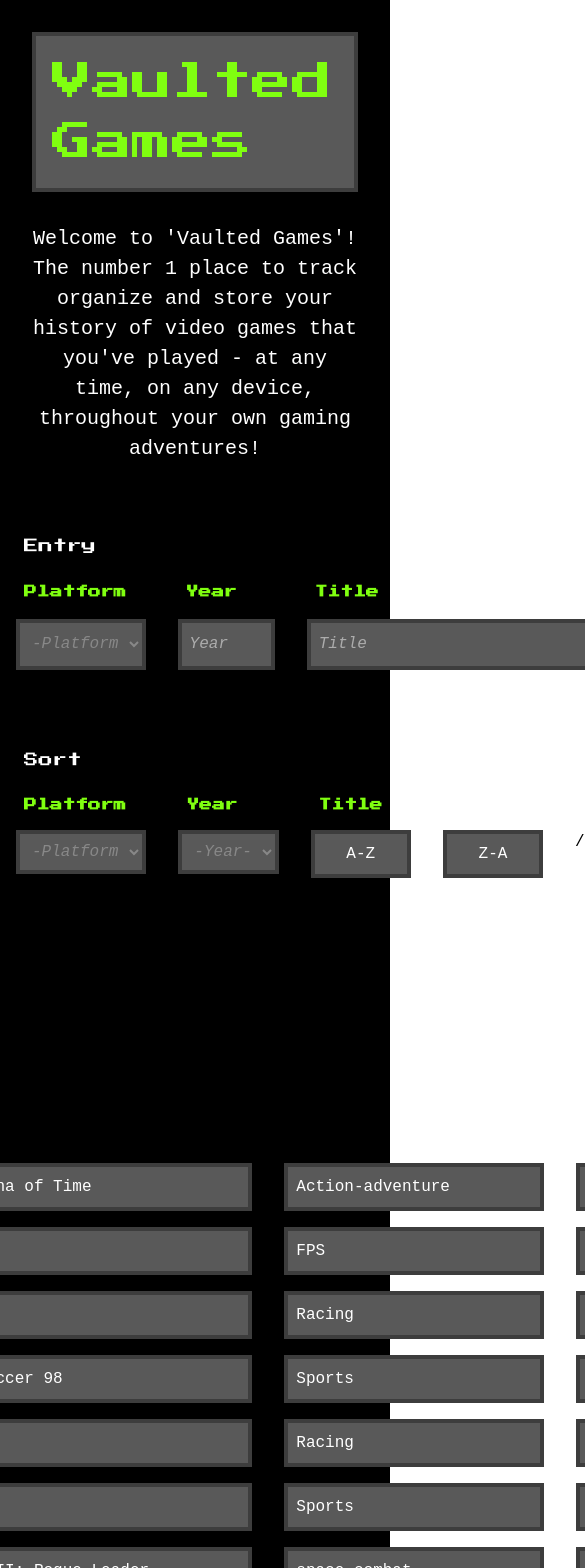
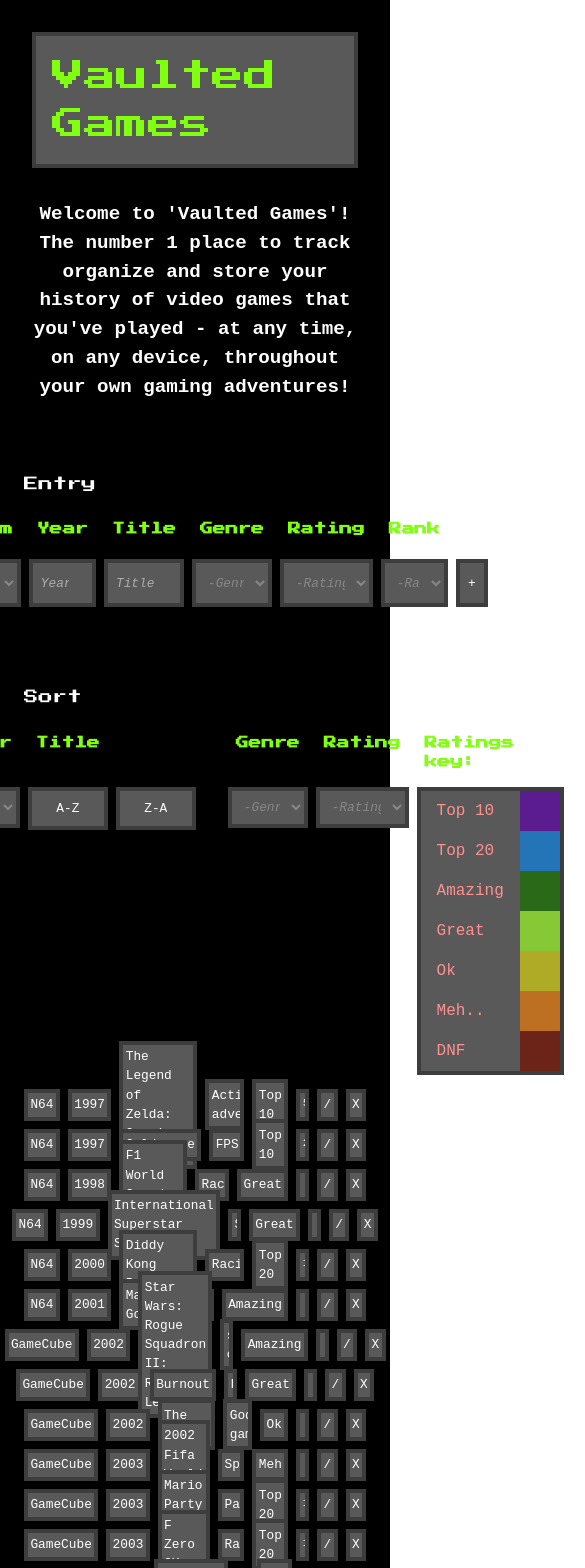
Before and after one commit to Acemeistre/vaulted-games, a React (Vite) app: page / in a window 390 px wide. Shown: the top 1568 px of the page, 585 px wide, since content can reach past the window. Built offline with nearby package versions, Linux system fonts and the light colour scheme.

Commit message:
Added responsive media queries to app - part 1

```diff
--- a/src/Components/EntryBar/EntryBar.css
+++ b/src/Components/EntryBar/EntryBar.css
@@ -1,8 +1,17 @@
+.section-wrapper {
+  width: 100%;
+  max-width: 96rem;
+  margin: 0 auto;
+  padding: 1.5rem;
+  position: relative;
+}
+
 .entry-bar_container {
     justify-content: center;
     justify-self: center;
     display: grid;
-    width: 96rem;
+    width: 100%;
+    max-width: 96rem;
     height: 8rem;
     column-gap: 2rem;
     grid-template-columns: 2fr 1.5fr 8fr 4fr 2fr 2fr .75fr;
@@ -34,3 +43,15 @@ select, input, button {
 select, input {
     font-style: italic;
 }
+
+@media (max-width: 1600px) {
+   select, input, button {
+     font-size: .8rem;
+   }
+}
+
+@media (max-width: 1120px) {
+    .entry-bar_container {
+        column-gap: .5rem;
+    }
+}
--- a/src/Components/EntryBar/EntryBar.jsx
+++ b/src/Components/EntryBar/EntryBar.jsx
@@ -60,7 +60,7 @@ function EntryBar ({platforms, genres, selectedPlatform, year, title, selectedGe
             <option value="Amazing">Amazing</option>
             <option value="Great">Great</option>
             <option value="Ok">Ok</option>
-            <option value="Forgettable">Forgettable</option>
+            <option value="Meh">Forgettable</option>
             <option value="DNF">DNF</option>
         </select>
 
--- a/src/Components/GameList/GameList.css
+++ b/src/Components/GameList/GameList.css
@@ -1,6 +1,11 @@
-.game-list__wrapper {
+.games-list__wrapper {
     display: flex;
+    flex-direction: column;
     margin-bottom: 18rem;
+    max-width: 96rem;
+    width: 100%;
+    margin: 0 auto;
+    padding: 0 1.5rem;
 }
 
 .no-results {
@@ -8,3 +13,9 @@
     margin: 2rem auto;
     text-align: center;
 }
+
+@media (max-width: 1120px) {
+    .games-list__wrapper {
+        padding: 0 .5rem;
+    }
+}
--- a/src/Components/GameList/GameRow/GameRow.css
+++ b/src/Components/GameList/GameRow/GameRow.css
@@ -1,8 +1,7 @@
 .game-row {
     justify-content: center;
-    justify-self: center;
     display: grid;
-    width: 96rem;
+    width: 100%;
     height: 4rem;
     column-gap: 2rem;
     grid-template-columns: 2fr 1.5fr 8fr 4fr 2fr .75fr .75fr .75fr;
@@ -21,7 +20,6 @@
     color: white;
     border: 4px solid #3D3D3D;
     padding: 0.5rem;
-    width: 100%;
 }
 
 .game__genre {
@@ -30,4 +28,42 @@
 
 .game__rank {
     text-align: center;
+    text-justify: center;
 }
+
+@media (max-width: 1600px) {
+    .game__platform,
+    .game__year,
+    .game__title,
+    .game__genre,
+    .game__rating,
+    .game__rank,
+    .game__edit,
+    .game__remove  {
+     font-size: .8rem;
+   }
+   .game__rank {
+    overflow: hidden;
+    font-size: .7rem;
+   }
+}
+
+@media (max-width: 1120px) {
+    .game-row {
+        height: 2.5rem;
+        align-items: center;
+        column-gap: 0.5rem;
+        padding: 0.25rem 1rem;
+    }
+    .game__platform,
+    .game__year,
+    .game__title,
+    .game__genre,
+    .game__rating,
+    .game__rank,
+    .game__edit,
+    .game__remove {
+        min-height: 2rem;
+        padding: 0.15rem;
+    }
+}
--- a/src/Components/GameList/GameRow/GameRow.jsx
+++ b/src/Components/GameList/GameRow/GameRow.jsx
@@ -71,7 +71,7 @@ function GameRow ({platforms, genres, game, removeGame, editingId, setEditingId,
             <option value="Amazing">Amazing</option>
             <option value="Great">Great</option>
             <option value="Ok">Ok</option>
-            <option value="Forgettable">Forgettable</option>
+            <option value="Forgettable">Meh..</option>
             <option value="DNF">DNF</option>
         </select>
 
--- a/src/Components/Header/Header.css
+++ b/src/Components/Header/Header.css
@@ -23,3 +23,13 @@
     color: white;
     margin-top: 2rem;
 }
+
+@media (max-width: 1600px) {
+    .header__title {
+        font-size: 2rem;
+    }
+    .header__description {
+        font-size: 1.2rem;
+        font-weight: 600;
+    }
+}
--- a/src/Components/SortBar/RatingsKey/RatingsKey.jsx
+++ b/src/Components/SortBar/RatingsKey/RatingsKey.jsx
@@ -9,7 +9,7 @@ function RatingsKey  () {
                 <div className='ratings-key__row'><p>Amazing</p><div className="green rating-swatch"></div></div>
                 <div className='ratings-key__row'><p>Great</p><div className="lime rating-swatch"></div></div>
                 <div className='ratings-key__row'><p>Ok</p><div className="yellow rating-swatch"></div></div>
-                <div className='ratings-key__row'><p>Forgettable</p><div className="orange rating-swatch"></div></div>
+                <div className='ratings-key__row'><p>Meh..</p><div className="orange rating-swatch"></div></div>
                 <div className='ratings-key__row'><p>DNF</p><div className="red rating-swatch"></div></div>
             </div>
         </div>
--- a/src/Components/SortBar/SortBar.css
+++ b/src/Components/SortBar/SortBar.css
@@ -1,5 +1,6 @@
 .section-wrapper {
-  width: 96rem;
+  width: 100%;
+  max-width: 96rem;
   margin: 0 auto;
   padding: 1.5rem;
   position: relative;
@@ -10,7 +11,6 @@
     justify-self: center;
     align-items: start;
     display: grid;
-    width: 96rem;
     height: 4rem;
     column-gap: 2rem;
     grid-template-columns: 1.95fr 1.5fr 1.5fr 1.5fr 3.75fr 3.9fr 1.9fr 3.15fr;
@@ -45,3 +45,22 @@ select, input, button {
     padding: 0.5rem;
     width: 100%;
 }
+
+.sort-bar__hidden-header {
+    color: transparent;
+}
+
+@media (max-width: 1600px) {
+   select, input, button {
+     font-size: .8rem;
+   }
+}
+
+@media (max-width: 1120px) {
+    .sort-bar_container {
+        column-gap: .5rem;
+    }
+    button {
+      width: 100%;
+    }
+}
--- a/src/Components/SortBar/SortBar.jsx
+++ b/src/Components/SortBar/SortBar.jsx
@@ -13,8 +13,8 @@ function SortBar({savedPlatforms, savedYears, savedGenres, savedRatings, sortPla
         <h2>Platform</h2>
         <h2>Year</h2>
         <h2>Title</h2>
+        <h2 className="sort-bar__hidden-header">Title</h2>
         <h2></h2>
-        <div></div>
         <h2>Genre</h2>
         <h2>Rating</h2>
         <h2>Ratings key:</h2>
@@ -35,7 +35,7 @@ function SortBar({savedPlatforms, savedYears, savedGenres, savedRatings, sortPla
         <button className='alphabet-sort' onClick={() => onSortTitleChange('a-z')}>
             A-Z
         </button>
-        <button value="alphabet-sort__reverse" onClick={() => onSortTitleChange('z-a')}>
+        <button className='alphabet-sort' value="alphabet-sort__reverse" onClick={() => onSortTitleChange('z-a')}>
             Z-A
         </button>
         <div>/</div>
@@ -53,7 +53,7 @@ function SortBar({savedPlatforms, savedYears, savedGenres, savedRatings, sortPla
             <option value="Amazing">Amazing</option>
             <option value="Great">Great</option>
             <option value="Ok">Ok</option>
-            <option value="Forgettable">Forgettable</option>
+            <option value="Meh">Forgettable</option>
             <option value="DNF">DNF</option>
         </select>
          <RatingsKey />
--- a/src/Data/gameData.json
+++ b/src/Data/gameData.json
@@ -86,7 +86,7 @@
     "year": 2003,
     "title": "2002 Fifa World Cup",
     "genre": "Sports",
-    "rating": "Forgettable",
+    "rating": "Meh",
     "rank": null
   },
   {
@@ -248,7 +248,7 @@
     "year": 2009,
     "title": "Fifa 09",
     "genre": "Sports",
-    "rating": "Forgettable",
+    "rating": "Meh..",
     "rank": null
   },
   {
@@ -302,7 +302,7 @@
     "year": 2010,
     "title": "Virtua Tennis 2009",
     "genre": "Sports",
-    "rating": "Forgettable",
+    "rating": "Meh..",
     "rank": null
   },
   {
@@ -311,7 +311,7 @@
     "year": 2010,
     "title": "Far Cry 2",
     "genre": "Open World FPS",
-    "rating": "Forgettable",
+    "rating": "Meh..",
     "rank": null
   },
   {
```
Also changed, not shown: src/App.css (line endings or trailing spaces).
